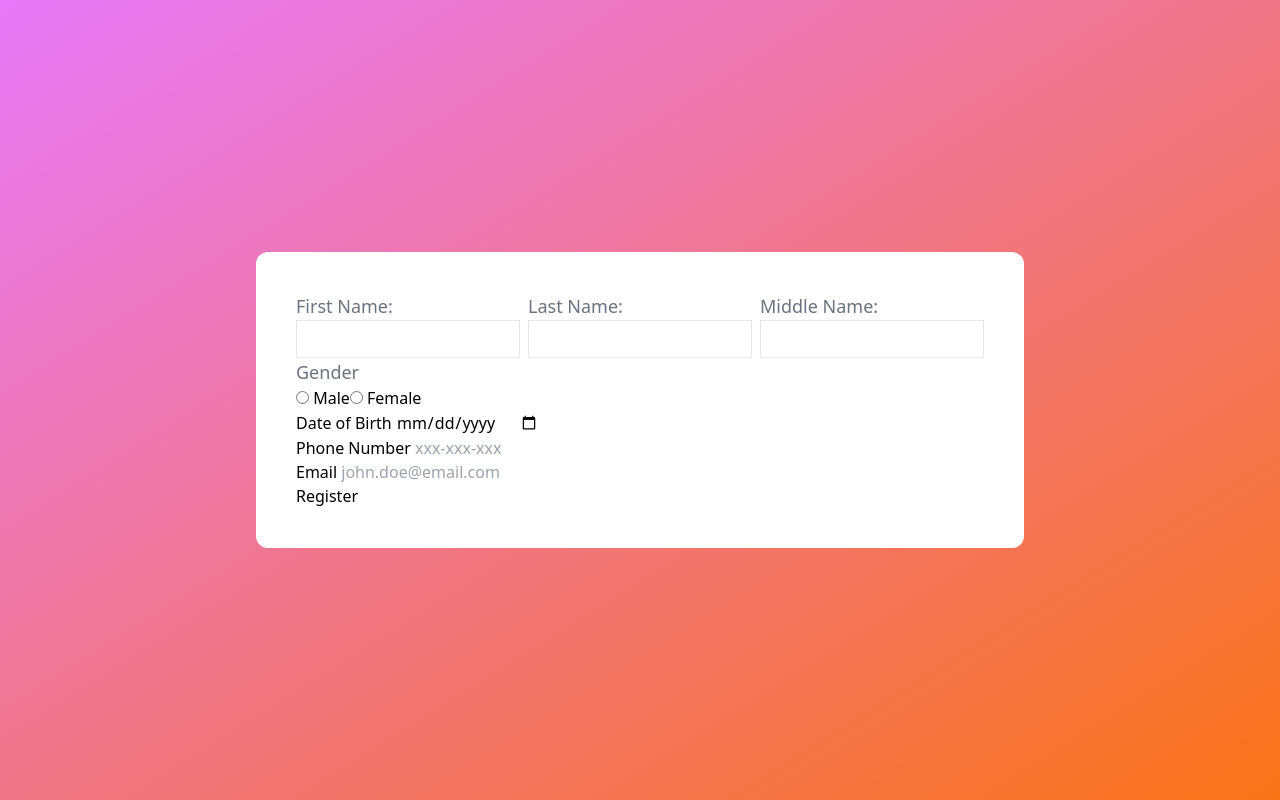
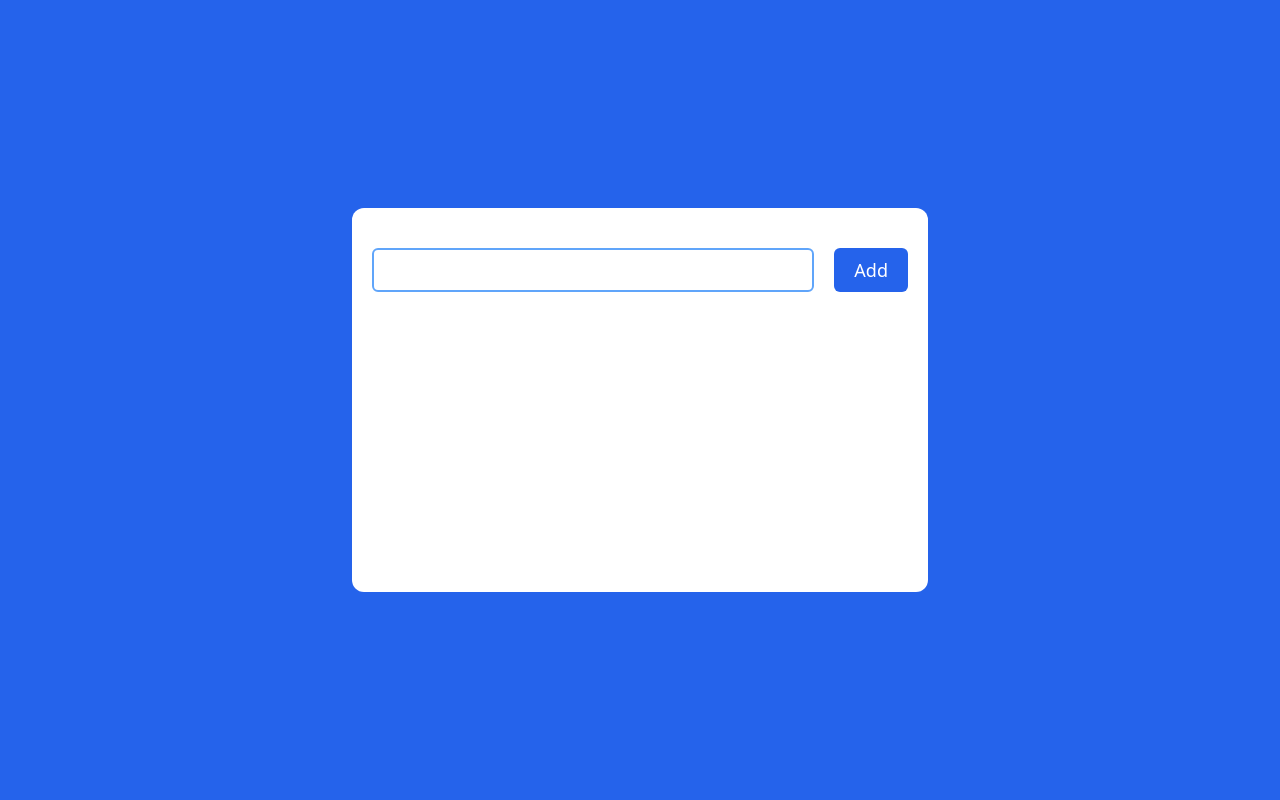
Before and after one commit to FranklinBoachieYiadom/code-along, a React (Create React App) app: page / in a window 1280 px wide. Built offline with nearby package versions, Linux system fonts and the light colour scheme.

Commit message:
useState

```diff
--- a/src/App.js
+++ b/src/App.js
@@ -17,8 +17,8 @@
 <Button label= "Register"/>
 <Image />
 <Practice/> */}
-{/* <TaskManager/> */}
-<Form/>
+<TaskManager/>
+{/* <Form/> */}
 </div>
 );
 }
--- a/src/components/TaskItem.jsx
+++ b/src/components/TaskItem.jsx
@@ -1,19 +1,23 @@
-// import React from "react";
-// import {TrashIcon} from "@heroicons/react/outline";
+import React from "react";
+import {TrashIcon} from "@heroicons/react/outline";
 
-// function TaskItem({task, handleDelete}){
-//     return (
-//         <div className="flex items-center bg-teal-100 p-2 border-2 border-gray-300 rounded-md">
-//         <div className="flex-1">{task}</div>
-//         <button
-//         className="bg-blue-800 p-2 rounded-md"
-//          onClick={()=> handleDelete (task)}
-//          >
-//     <TrashIcon  height ={24} color="white"/>
-//     </button>
-//     </div>
+function TaskItem({task, handleDelete}){
+    return (
+        <div className="flex items-center justify-between bg-teal-100 p-2 border-2 border-gray-300 rounded-md">
+            <div className="flex space-x-2">
+                <input type= "checkbox" name="" id=""checked= {task.completed} onChanged={()=>{}} / >
+                    <div className="flex-1">{task.text}</div>
+            </div>
+        <div className="flex-1">{task.text}</div>
+        <button
+        className="bg-blue-800 p-2 rounded-md"
+         onClick={()=> handleDelete (task.id)}
+         >
+    <TrashIcon  height ={24} color="white"/>
+    </button>
+    </div>
 
-//     );
+    );
 
-// }
-// export default TaskItem;
+}
+export default TaskItem;
--- a/src/components/TaskManager.jsx
+++ b/src/components/TaskManager.jsx
@@ -1,22 +1,36 @@
-import React, {useState} from "react";
+import React, {useEffect, useState} from "react";
 import TaskItem from "./TaskItem";
+import {v4 as uuid} from "uuid";
 
 function TaskManager(){
-   const [tasks, setTasks]=useState([]);
-   const [input, setInput]=useState([""]);
+    const [tasks, setTasks]= useState(()=>{
+        const savedTasks = localStorage.getItem("tasks");
+        if(!savedTasks)return[]
+        return JSON.parse(savedTasks);
+    });
+    const [input, setInput] = useState("");
 
-   const handleSubmit = (e) =>{
-    e.preventDefault();
-    if (input==="")return;
+    const handleSubmit= (e)=> {
+        e.preventDefault();
+        if(input ==="") return;
 
-    setTasks([input, ...tasks]);
-    setInput("");
-   };
+        const newTask ={
+            id: uuid(),
+            text: input,
+            completed: true,
+        };
 
-   const handleDelete= (idx)=> {
-    const newTasks = tasks.filter((task)=> task!==idx);
-    setTasks(newTasks);
-   };
+        setTasks([newTask, ...tasks], );
+        setInput("");
+    };
+    const handleDelete = (id)=> {
+        const newTasks = tasks.filter((task)=> task.id !== id);
+        setTasks(newTasks);
+    };
+    useEffect(()=>{
+        localStorage.setItem("tasks", JSON.stringify(tasks));
+    },[tasks]);
+
 return(
 <div className="h-screen bg-blue-600 flex justify-center items-center">
           <div className="max-w-xl w-full max-h-96 bg-white rounded-xl px-5 py-10">
@@ -40,10 +54,12 @@
         </form>
 
         <div className="space-y-2 overflow-y-auto h-56">
-        {tasks.map((task)=>{
-            return <TaskItem task= {task} handleDelete={handleDelete} />
-        })
-    }
+        {tasks.map((task)=>
+
+            <TaskItem key={task.id} task= {task} handleDelete={handleDelete} />
+        )
+        }
+
         </div>
     </div>
 </div>
```
